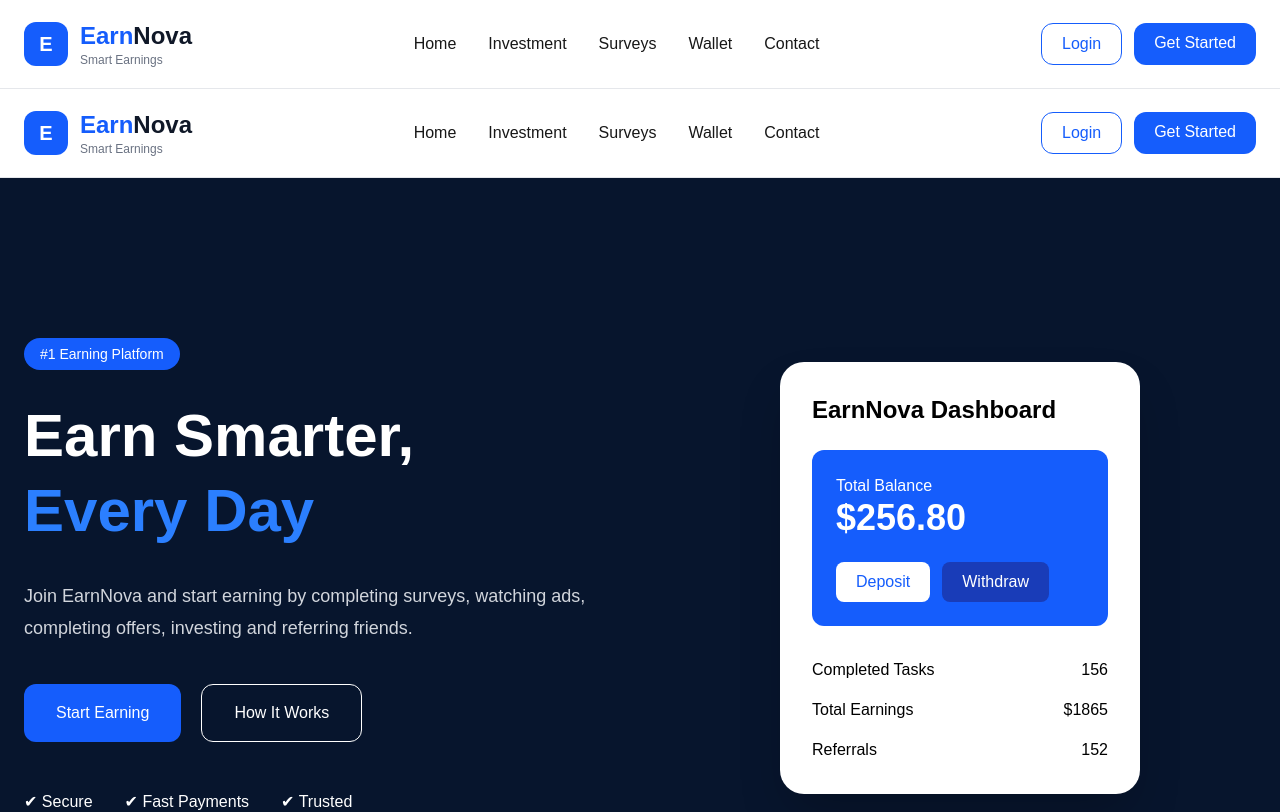
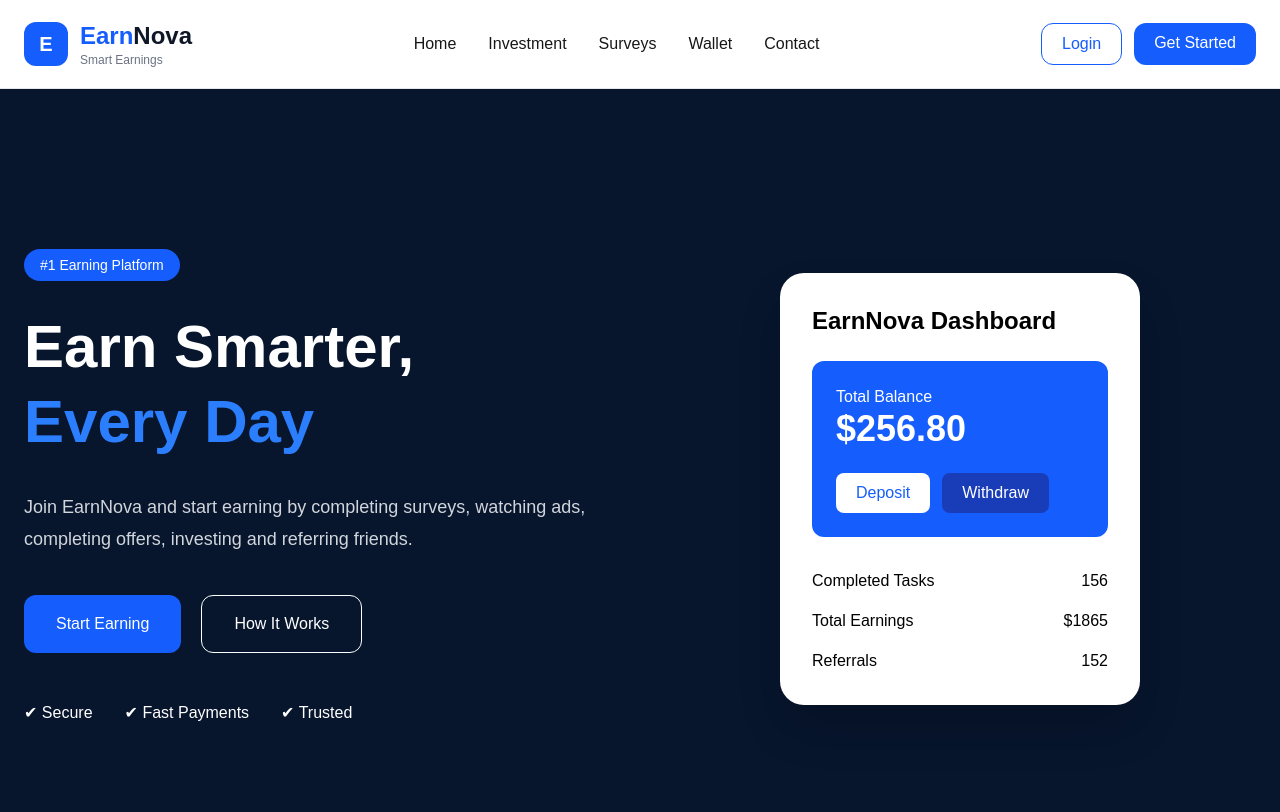
Before and after one commit to abdul8031/earnnova, a Next.js app: page / in a window 1280 px wide. Shown: the top 812 px of the page. Built offline with nearby package versions, Linux system fonts and the light colour scheme.

Commit message:
Switch deployment to Vercel

```diff
--- a/app/page.tsx
+++ b/app/page.tsx
@@ -1,4 +1,3 @@
-import Navbar from "@/components/Navbar";
 import Hero from "@/components/Hero";
 import TrustedPartners from "@/components/TrustedPartners";
 import WhyChoose from "@/components/WhyChoose";
@@ -11,10 +10,10 @@
 import FAQ from "@/components/FAQ";
 import CTA from "@/components/CTA";
 import Footer from "@/components/Footer";
+
 export default function Home() {
   return (
     <>
-      <Navbar />
       <Hero />
       <TrustedPartners />
       <WhyChoose />
--- a/package.json
+++ b/package.json
@@ -6,7 +6,7 @@
     "dev": "next dev",
     "build": "next build",
     "start": "next start",
-    "lint": "eslint"
+    "lint": "next lint"
   },
   "dependencies": {
     "@hookform/resolvers": "^5.4.0",
```
